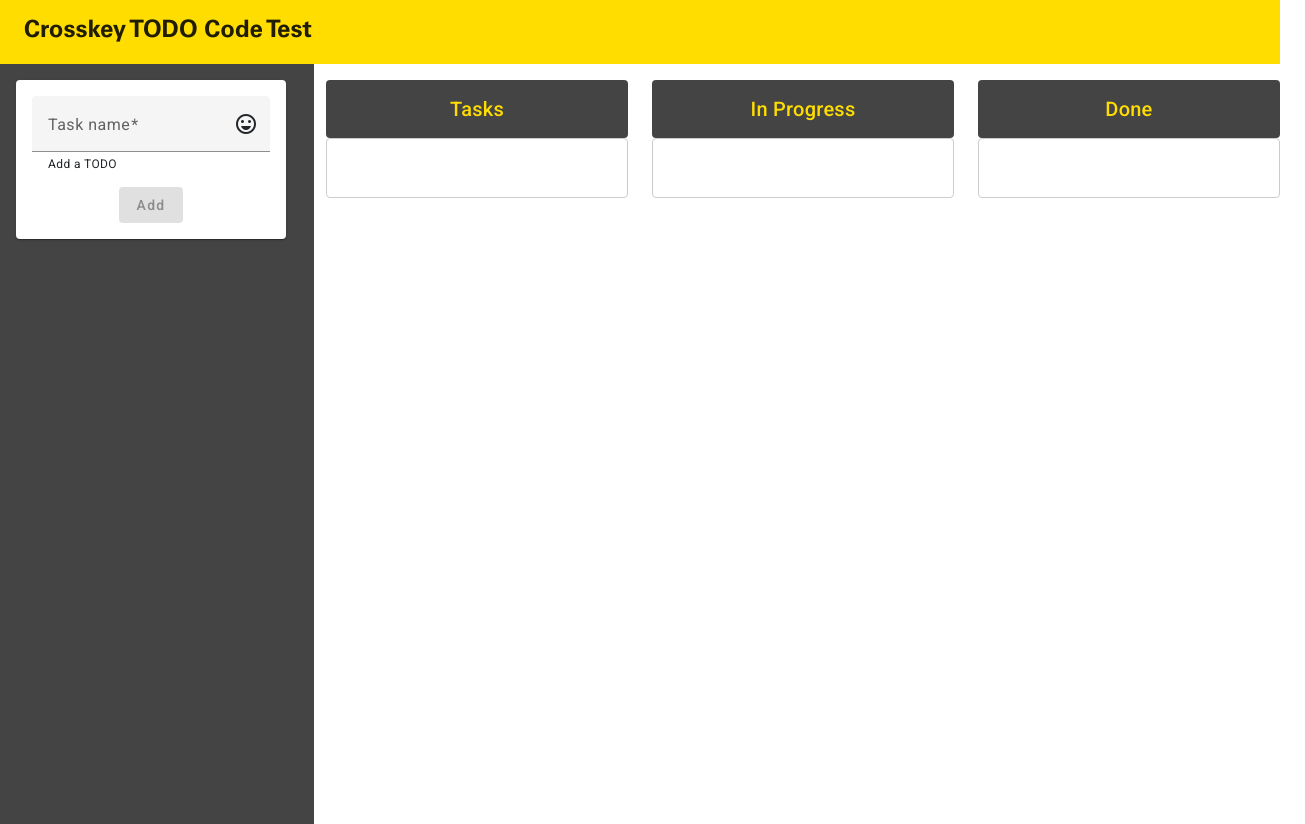
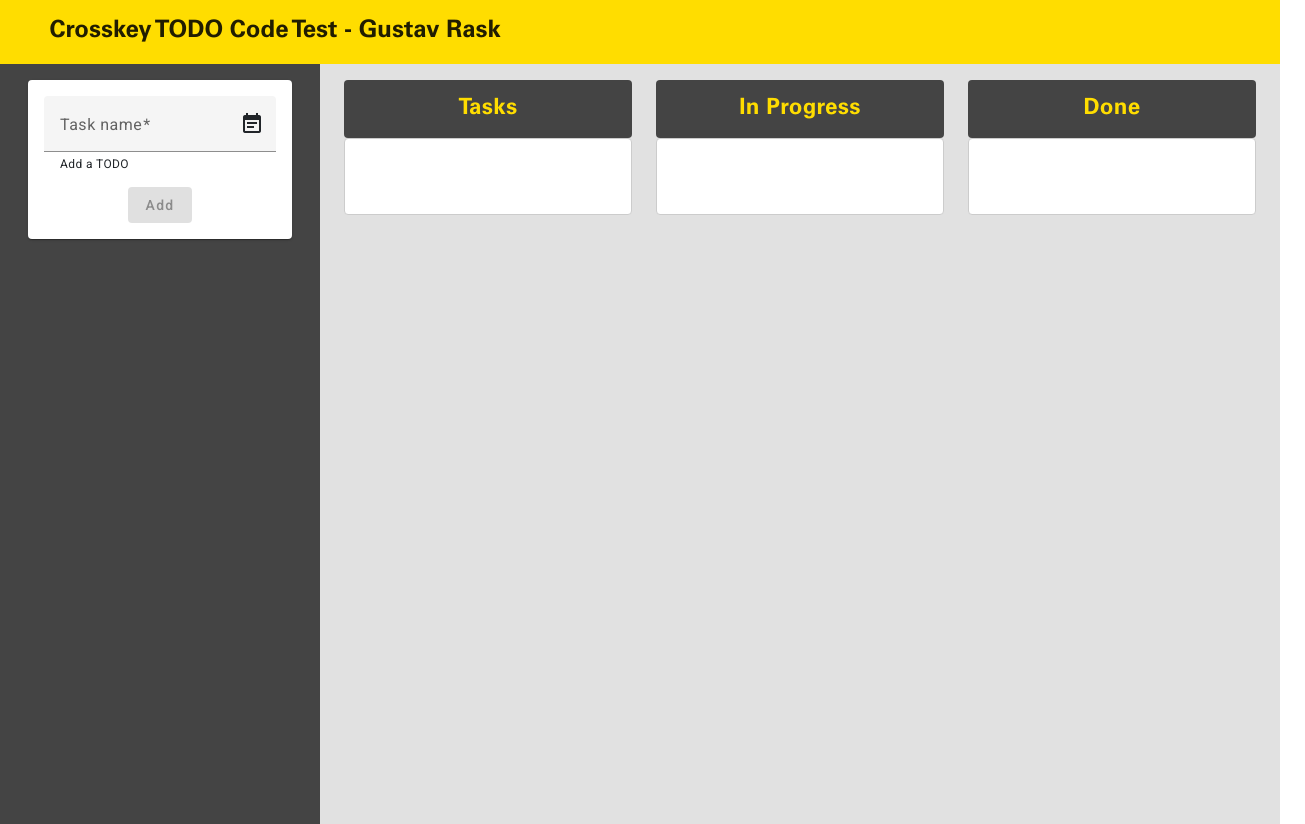
Before and after one commit to Merriz/CrosskeyTODO, an Angular app in the folder CrosskeyTODO/: page / in a window 1280 px wide. Shown: the whole page, 1305 px wide, since content can reach past the window. Built offline with nearby package versions, Linux system fonts and the light colour scheme.

Commit message:
More styling...

```diff
--- a/CrosskeyTODO/src/app/navbar/navbar.component.html
+++ b/CrosskeyTODO/src/app/navbar/navbar.component.html
@@ -1,3 +1,3 @@
 <mat-toolbar style="background-color: #ffdd00">
-  <h1>Crosskey TODO Code Test</h1>
+  <h1>Crosskey TODO Code Test - Gustav Rask</h1>
 </mat-toolbar>
--- a/CrosskeyTODO/src/app/todo/todo.component.html
+++ b/CrosskeyTODO/src/app/todo/todo.component.html
@@ -11,7 +11,7 @@
                 matInput
                 placeholder="Something need doing?"
               />
-              <mat-icon matSuffix>sentiment_very_satisfied</mat-icon>
+              <mat-icon matSuffix>event_note</mat-icon>
               <mat-hint>Add a TODO</mat-hint>
             </mat-form-field>
             <div class="button-wrapper">
--- a/CrosskeyTODO/src/app/todo/todo.component.scss
+++ b/CrosskeyTODO/src/app/todo/todo.component.scss
@@ -42,7 +42,7 @@
 
 .tasks-list {
   border: solid 1px #ccc;
-  min-height: 60px;
+  min-height: 77px;
   background: white;
   border-radius: 4px;
   overflow: hidden;
@@ -50,7 +50,8 @@
 }
 
 .task-box {
-  padding: 20px 10px;
+  padding: 10px 10px 10px 20px;
+  min-height: 75px;
   border-bottom: solid 1px #ccc;
   color: rgba(0, 0, 0, 0.87);
   display: flex;
@@ -60,7 +61,7 @@
   box-sizing: border-box;
   cursor: move;
   background: white;
-  font-size: 14px;
+  font-size: 1rem;
 }
 
 .cdk-drag-preview {
@@ -89,6 +90,8 @@
 .list-title {
   margin: 0 auto;
   text-align: center;
+  font-family: "Univers";
+  font-size: 1.4rem;
   padding: 0.8rem;
   background-color: #444444;
   border-radius: 4px;
@@ -96,5 +99,12 @@
 }
 
 .col-md-9 {
-  margin-top: 1rem;
+  padding-top: 1rem;
+  background-color: #e1e1e1;
+  justify-content: center;
+  display: flex;
 }
+
+.row {
+  margin: 0;
+}
--- a/CrosskeyTODO/src/styles.scss
+++ b/CrosskeyTODO/src/styles.scss
@@ -21,5 +21,5 @@ body {
 .mat-typography h1 {
   font-family: "Univers";
   margin: 0;
-  padding-left: 0.5rem;
+  padding-left: 2.1rem;
 }
```
